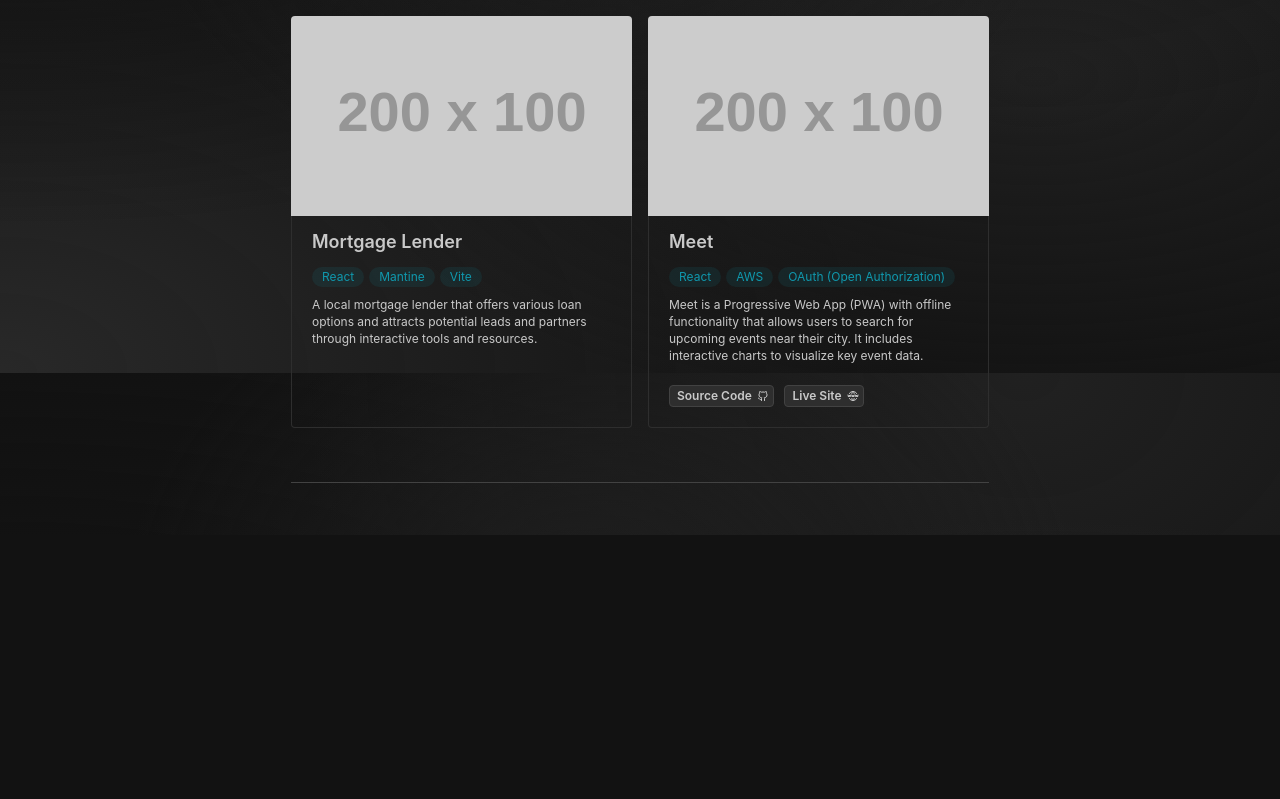
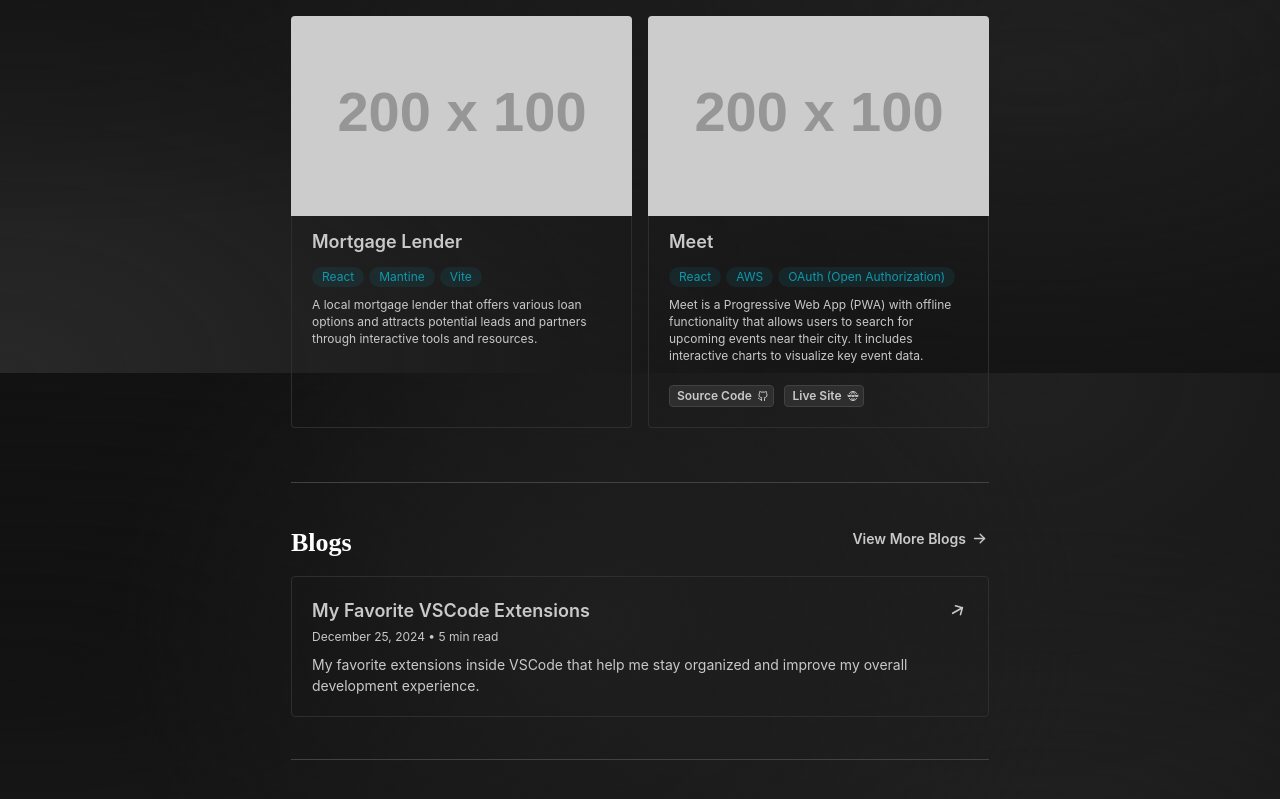
Before and after one commit to monicaalyssa/nextjs-portfolio, a Next.js app: page / in a window 1280 px wide. Shown: the part 1227-2026 px from the top of the page. Before the commit the page ends 1762 px from the top, so only its background shows below. Built offline with nearby package versions, Linux system fonts and the light colour scheme; a web font is replaced by a local one.

Commit message:
Add blogs section

```diff
--- /dev/null
+++ b/src/app/main/blogs.tsx
@@ -0,0 +1,76 @@
+import { Button, Flex, Group, Text, Title, useMantineColorScheme } from "@mantine/core";
+import { IconArrowRight, IconArrowUpRight } from "@tabler/icons-react";
+
+export default function Blogs() {
+  const theme = useMantineColorScheme();
+
+  const blogs = [
+    {
+      title: "My Favorite VSCode Extensions",
+      description:
+        "My favorite extensions inside VSCode that help me stay organized and improve my overall development experience.",
+      date: "December 25, 2024",
+      readTime: "5 min read"
+    }
+  ];
+
+  return (
+    <>
+      <Group py="xs" my="xl">
+        <Flex w="100%" justify="space-between">
+          <Title c={theme.colorScheme === "dark" ? "white" : "black"} order={2}>
+            Blogs
+          </Title>
+
+          <Button
+            mt="-4px"
+            p={0}
+            size="sm"
+            variant="transparent"
+            c={theme.colorScheme === "dark" ? "var(--mantine-text-color)" : "black"}
+            classNames={{ section: "rightArrowIcon" }}
+            rightSection={<IconArrowRight size={17} />}
+          >
+            View More Blogs
+          </Button>
+        </Flex>
+
+        <Flex w="100%" direction="column">
+          {blogs.map((blog, index) => (
+            <Flex
+              key={index}
+              p="lg"
+              style={{
+                border: "1px solid var(--mantine-color-dark-6)",
+                borderRadius: "var(--mantine-radius-default)"
+              }}
+              direction="column"
+            >
+              <Flex justify="space-between">
+                <Text fz="lg" fw={600}>
+                  {blog.title}
+                </Text>
+                <Button
+                  mt="-4px"
+                  p={0}
+                  size="sm"
+                  variant="transparent"
+                  c={theme.colorScheme === "dark" ? "var(--mantine-text-color)" : "black"}
+                  classNames={{ section: "rightArrowIcon" }}
+                  rightSection={<IconArrowUpRight style={{ rotate: "15deg" }} size={19} />}
+                ></Button>
+              </Flex>
+
+              <Text size="xs">
+                {blog.date} • {blog.readTime}
+              </Text>
+              <Text mt="xs" size="sm">
+                {blog.description}
+              </Text>
+            </Flex>
+          ))}
+        </Flex>
+      </Group>
+    </>
+  );
+}
--- a/src/app/page.tsx
+++ b/src/app/page.tsx
@@ -7,6 +7,7 @@ import SocialLinks from "./main/socials";
 import Tabs from "./main/tabs";
 import Skills from "./main/skills";
 import Projects from "./main/projects";
+import Blogs from "./main/blogs";
 
 export default function Home() {
   const theme = useMantineColorScheme();
@@ -42,6 +43,8 @@ export default function Home() {
       {/* <Skills /> */}
       <Projects />
       <Divider />
+      <Blogs />
+      <Divider />
       </Box>
     </>
   );
```
Also changed, not shown: src/app/main/projects.tsx (+1 -1 lines).
